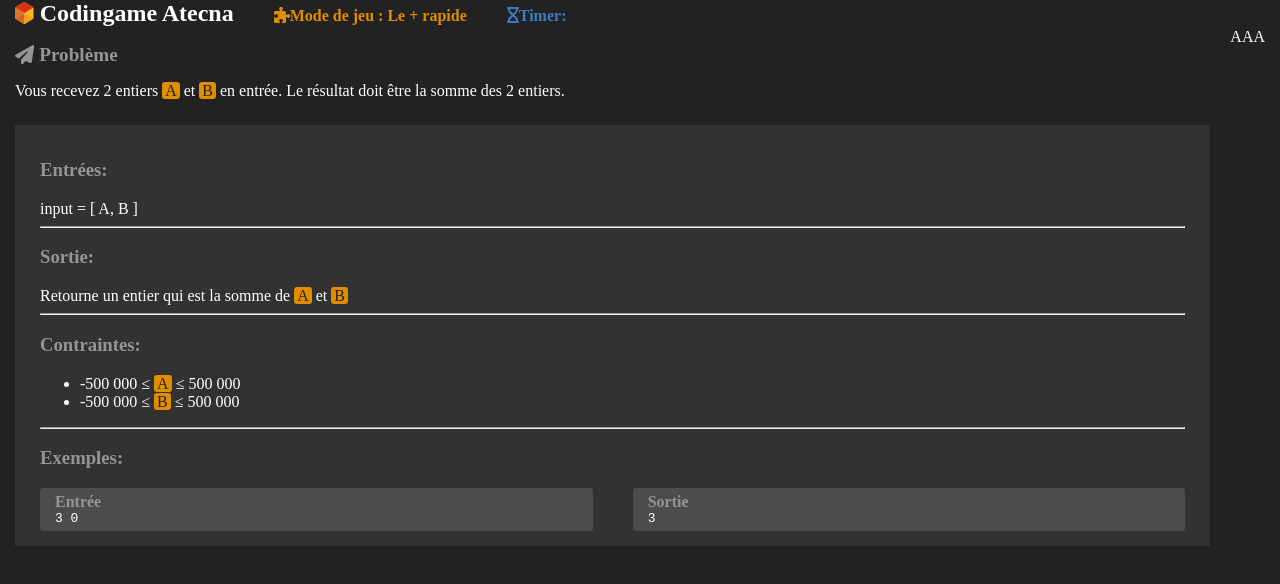
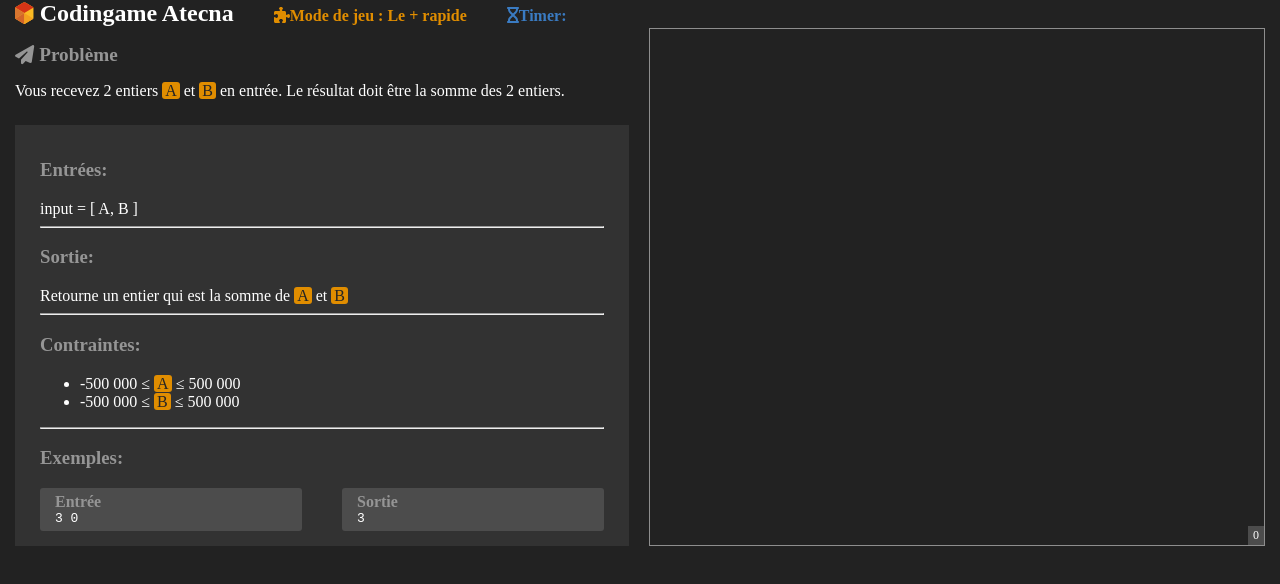
Before and after one commit to basile-parent/codingame, a React (Vite) app in the folder front/: page / in a window 1280 px wide. Shown: the top 584 px of the page. Built offline with nearby package versions, Linux system fonts and the light colour scheme.

Commit message:
Init editor

```diff
--- a/front/package.json
+++ b/front/package.json
@@ -23,7 +23,6 @@
     "@vitejs/plugin-react": "^2.0.0",
     "sass": "^1.54.0",
     "typescript": "^4.6.4",
-    "vite": "^3.0.0",
-    "vite-plugin-react-svg": "^0.2.0"
+    "vite": "^3.0.0"
   }
 }
--- a/front/src/pages/GameEditor/GameEditor.module.scss
+++ b/front/src/pages/GameEditor/GameEditor.module.scss
@@ -63,21 +63,6 @@
       gap: 20px;
     }
 
-    #solution {
-      flex: 1;
-      position: relative;
-      border: 1px solid $border-color;
-
-      #solution-ide-char-count {
-        position: absolute;
-        background-color: $details-example-background;
-        padding: 2px 5px;
-        z-index: 20;
-        bottom: 0;
-        right: 0;
-        font-size: 0.75rem;
-      }
-    }
   }
 
   #lower-section {
--- a/front/src/pages/GameEditor/GameEditor.tsx
+++ b/front/src/pages/GameEditor/GameEditor.tsx
@@ -1,5 +1,5 @@
 import {FC} from 'react';
-import {Header, Topic} from "./components";
+import {Editor, Header, Topic} from "./components";
 import styles from "./GameEditor.module.scss"
 
 type GameEditorProps = {}
@@ -11,7 +11,7 @@
 
                 <section className={styles.upperSectionContent}>
                     <Topic />
-                    <div id="solution">AAA</div>
+                    <Editor />
                 </section>
             </section>
         </article>
--- /dev/null
+++ b/front/src/pages/GameEditor/components/Editor.module.scss
@@ -0,0 +1,17 @@
+@import "../../../variables.scss";
+
+.editor {
+  flex: 1;
+  position: relative;
+  border: 1px solid $border-color;
+
+  .editorCharCount {
+    position: absolute;
+    background-color: $details-example-background;
+    padding: 2px 5px;
+    z-index: 20;
+    bottom: 0;
+    right: 0;
+    font-size: 0.75rem;
+  }
+}
--- a/front/src/pages/GameEditor/components/Editor.tsx
+++ b/front/src/pages/GameEditor/components/Editor.tsx
@@ -1,9 +1,13 @@
 import {FC} from 'react'
+import styles from "./Editor.module.scss"
 
 type EditorProps = {}
 const Editor: FC<EditorProps> = ({}: EditorProps) => {
     return (
-        <></>
+        <section className={styles.editor}>
+            <div id="solution-ide"></div>
+            <div className={styles.editorCharCount}>0</div>
+        </section>
     )
 }
 
```
Also changed, not shown: 1 other file (tests, documents, lock files or other folders).
